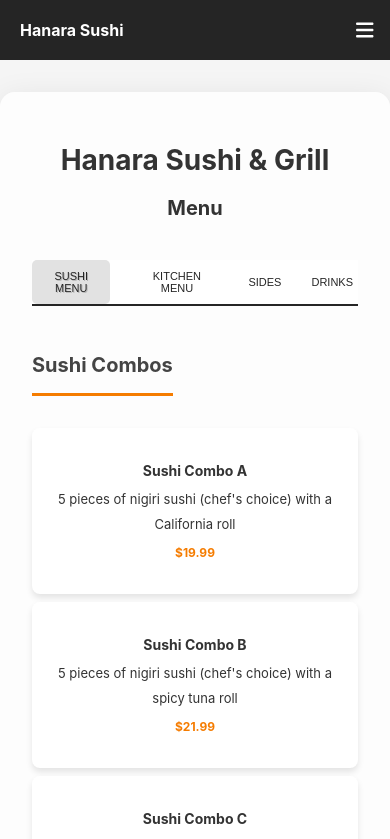
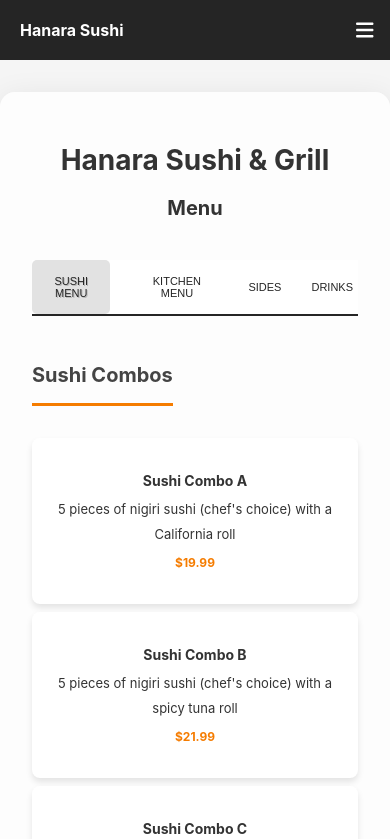
Before and after one commit to JunLee8108/hanara-sushi, a React (Create React App) app: page /menu in a window 390 px wide. Shown: the top 839 px of the page. Built offline with nearby package versions, Linux system fonts and the light colour scheme.

Commit message:
menu button size changed

```diff
--- a/src/pages/menu/Menu.css
+++ b/src/pages/menu/Menu.css
@@ -155,8 +155,8 @@
   .menu-button {
     font-size: 11px;
     padding: 5px;
-    padding-top: 10px;
-    padding-bottom: 10px;
+    padding-top: 15px;
+    padding-bottom: 15px;
   }
   .menu-item-name {
     font-size: 14px;
```
